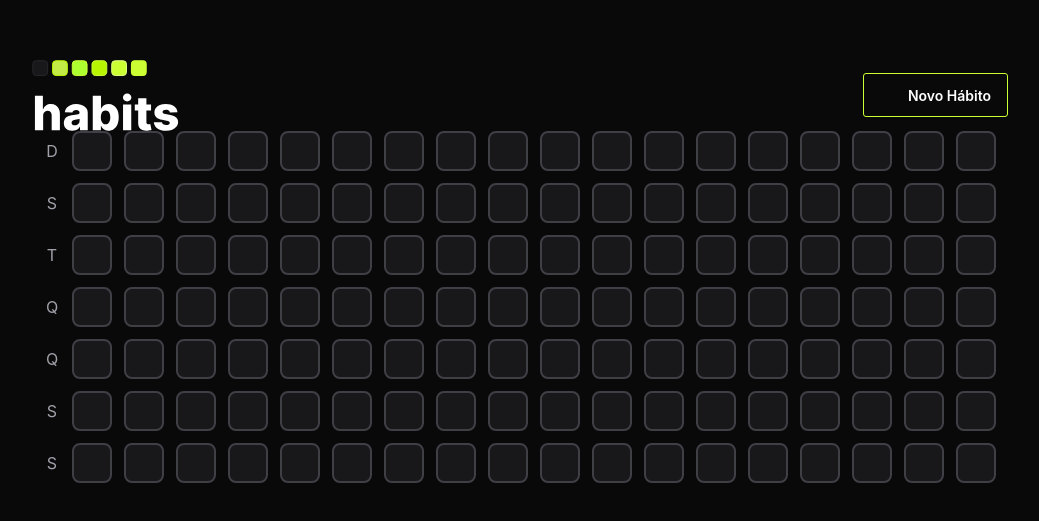
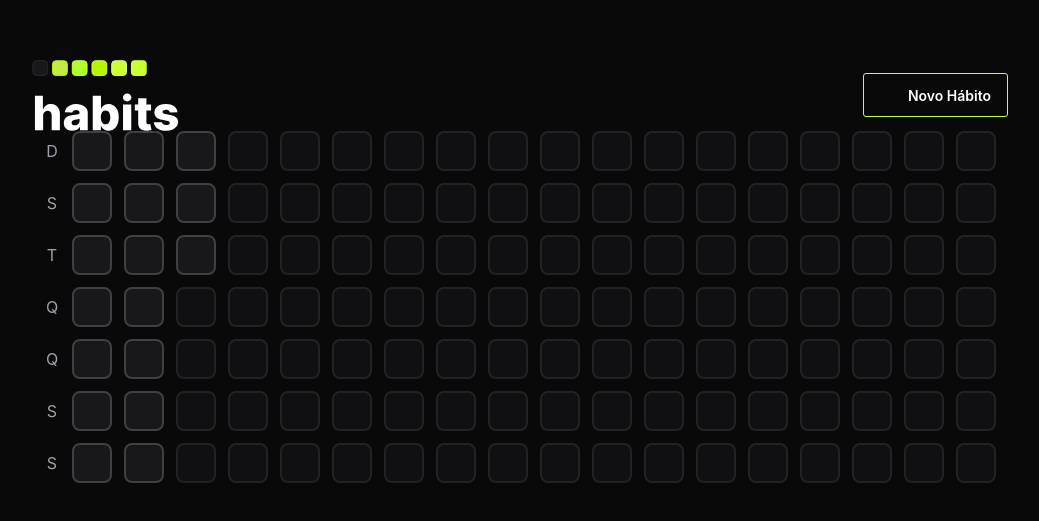
Before and after one commit to censuradho/habit-frontend, a Next.js app: page / in a window 1280 px wide. Shown: the part 129-650 px from the top of the page, without its empty margins (120-1159 px from the left). Built offline with nearby package versions, Linux system fonts and the light colour scheme; some icons are missing.

Commit message:
feat(habit): add disabled variant

```diff
--- a/src/layout/home/components/summary-table/components/habit/index.tsx
+++ b/src/layout/home/components/summary-table/components/habit/index.tsx
@@ -1,8 +1,15 @@
 import * as Styles from './styles'
-// import { ComponentProps } from './types'
 
-export function Habit () {
+import { HabitProps } from './types'
+
+export function Habit (props: HabitProps) {
+  const {
+    disabled
+  } = props
+
   return (
-    <Styles.Container></Styles.Container>
+    <Styles.Container
+      disabled={disabled}
+    ></Styles.Container>
   )
 }
--- a/src/layout/home/components/summary-table/components/habit/styles.ts
+++ b/src/layout/home/components/summary-table/components/habit/styles.ts
@@ -1,6 +1,6 @@
 import { styled } from 'stitches.config'
 
-export const Container = styled('div', {
+export const Container = styled('button', {
   width: '2.5rem',
   height: '2.5rem',
   borderRadius: '$default',
@@ -8,5 +8,14 @@ export const Container = styled('div', {
   alignItems: 'center',
   justifyContent: 'center',
   background: '$foreground',
-  border: '2px solid $foregroundLight'
+  border: '2px solid $foregroundLight',
+
+  variants: {
+    disabled: {
+      true: {
+        opacity: 0.48,
+        cursor: 'not-allowed'
+      }
+    }
+  }
 })
--- /dev/null
+++ b/src/layout/home/components/summary-table/components/habit/types.ts
@@ -0,0 +1,7 @@
+import { VariantProps } from '@stitches/react'
+
+import { Container } from './styles'
+
+export interface HabitProps extends VariantProps<typeof Container> {
+
+}
--- a/src/layout/home/components/summary-table/index.tsx
+++ b/src/layout/home/components/summary-table/index.tsx
@@ -1,4 +1,5 @@
 import { generateDaysOfTheYearToMoment } from '@/utils/helpers'
+import { Fragment } from 'react'
 import { Habit } from './components'
 import * as Styles from './styles'
 // import { ComponentProps } from './types'
@@ -9,19 +10,19 @@ export function SummaryTable () {
 
   const { days, placeholderDays } = generateDaysOfTheYearToMoment()
 
-
+  const renderDays = weekDays.map((day, index) => (
+    <Styles.Day key={index}>{day}</Styles.Day>
+  ))
 
   const renderCells = days.map((day, index) => (
     <Habit key={index} />
   ))
 
   const renderPlaceholderDays = placeholderDays.map((day, index) => (
-    <Habit key={index} />
+    <Habit key={index} disabled  />
   ))
 
-  const renderDays = weekDays.map((day, index) => (
-    <Styles.Day key={index}>{day}</Styles.Day>
-  ))
+
 
   return (
     <Styles.Container>
--- a/src/layout/home/components/summary-table/styles.ts
+++ b/src/layout/home/components/summary-table/styles.ts
@@ -18,14 +18,16 @@ export const GridHeader = styled('div', {
   gap: '.75rem',
   position: 'sticky',
   left: 0,
-  background: `linear-gradient(90deg,$background 90%,hsla(0,0%,100%,0))`
+  top: 0,
+  zIndex: 2,
+  background: `linear-gradient(90deg, $background 90%, hsla(0,0%,100%,0))`
 })
 
 export const GridBody = styled('div', {
   display: 'grid',
   gridTemplateRows: 'repeat(7, minmax(0, 1fr))',
   gridAutoFlow: 'column',
-  gap: '.75rem'
+  gap: '.75rem',
 })
 
 export const Cell = styled('div', {
```
